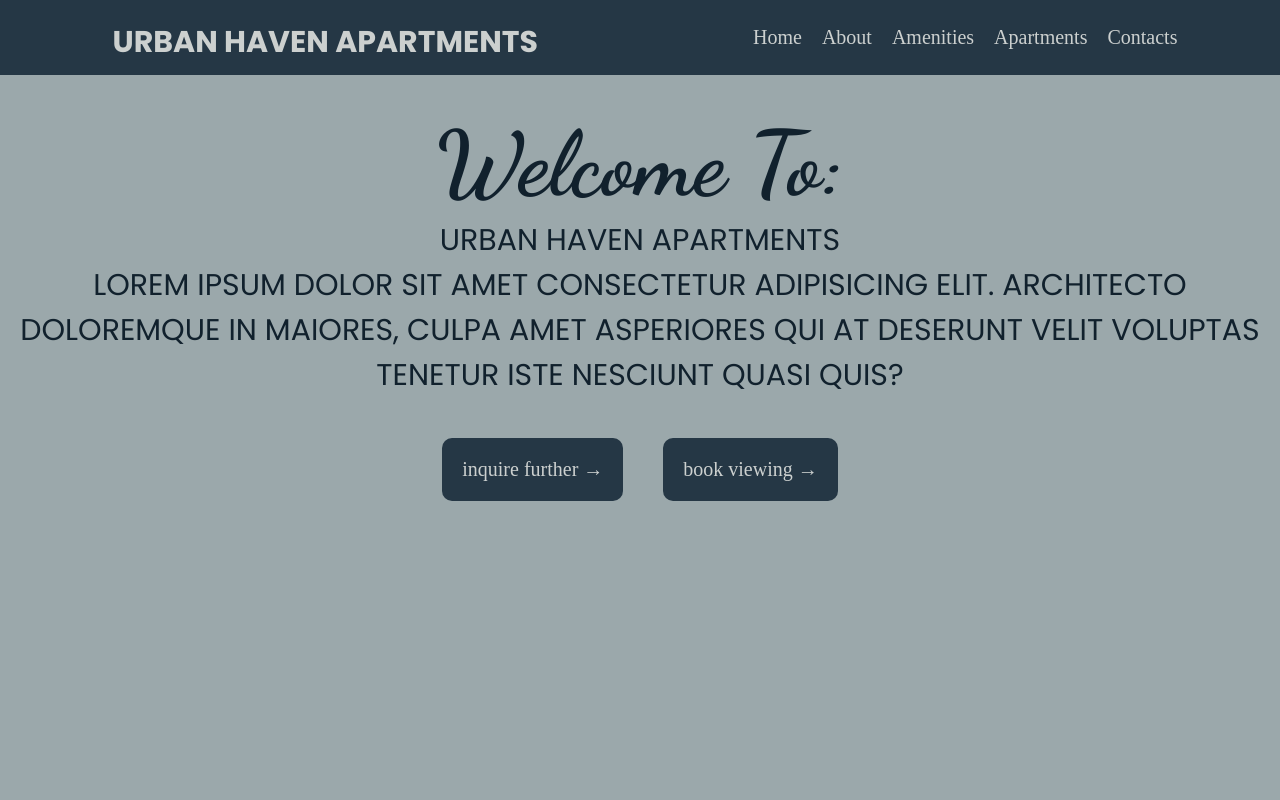
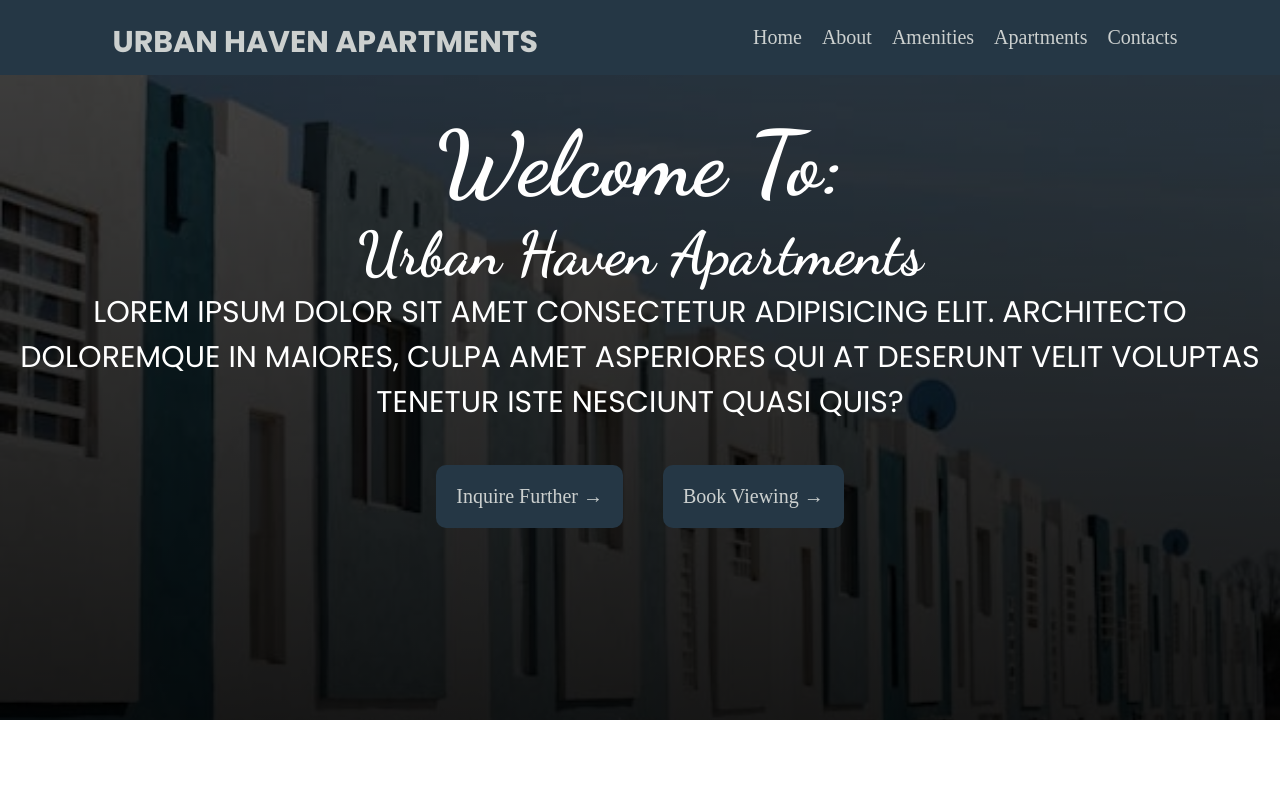
Before and after one commit to miriammugure/urban_haven, a website built with Vite: page index.html in a window 1280 px wide. Shown: the top 800 px of the page. Built offline with nearby package versions, Linux system fonts and the light colour scheme; files whose address does not match are found by name; a web font is replaced by a local one.

Commit message:
change the hero section to have a background image

```diff
--- a/index.html
+++ b/index.html
@@ -32,9 +32,10 @@
         <div class="home-text-box">
           <div class="home-main-box">
             <h2 class="home-main-text">welcome to:</h2>
+            <p class="home-sub-text">urban haven apartments</p>
           </div>
           <div class="home-sub-box">
-            <p class="home-sub-text">urban haven apartments</p>
+
             <p>
               Lorem ipsum dolor sit amet consectetur adipisicing elit.
               Architecto doloremque in maiores, culpa amet asperiores qui at
--- a/style.css
+++ b/style.css
@@ -13,13 +13,15 @@ html {
 body {
   padding: 0;
   margin: 0;
-  background-color: var(--primary-color);
+
+  /* background-color: var(--primary-color); */
 }
 :root {
   --primary-color: #9ba8ab;
   --secondary-color: #ccd0cf;
   --background-color: #253745;
   --text-color: #11212d;
+  --para-color:#fff;
   --paragrapgh-color: #06141b;
   --primary-font: "Poppins", Sans-serif;
   --secondary-font: "Dancing Script", cursive;
@@ -75,11 +77,15 @@ body {
 
 /* home styling */
 .home {
-  background-color: var(--primary-color);
+  /* background-color: var(--primary-color); */
   height: 90vh;
   padding-top: 8rem;
   display: flex;
   flex-direction: column;
+  background-image:linear-gradient(rgba(0,0,0,0.7), rgba(0,0,0,0.9)),url(./Assets/background.webp);
+  background-size: cover;
+ background-position: center;
+  background-repeat: no-repeat;
   /* border: 2px solid red; */
   /* z-index: 99; */
 }
@@ -90,18 +96,23 @@ body {
 }
 .home-main-box {
   font-family: var(--secondary-font);
-  color: var(--text-color);
+  color: var(--para-color);
   text-align: center;
   font-size: 6rem;
   text-transform: capitalize;
   /* border: 2px solid green; */
 }
+.home-sub-text{
+  font-weight: bold;
+  color: var(--para-color);
+}
 .home-sub-box {
   /* border: 2px solid black; */
   text-align: center;
   font-size: 3rem;
+  /* font-weight: bold; */
   font-family: var(--primary-font);
-  color: var(--text-color);
+  color: var(--para-color);
   text-transform: uppercase;
 }
 .home-box-cta {
@@ -114,6 +125,7 @@ body {
 .home-cta {
   font-size: 2rem;
   text-decoration: none;
+  text-transform: capitalize;
   color: var(--secondary-color);
   padding: 2rem;
   border-radius: 10px;
@@ -140,7 +152,7 @@ body {
   display: flex;
   align-items: center;
   justify-content: space-around;
-  background-color: var(--primary-color);
+  /* background-color: var(--primary-color); */
 }
 .image-box-about {
   /* border: #06141b 2px solid; */
@@ -173,7 +185,7 @@ body {
   display: flex;
   /* z-index: 99; */
   flex-direction: column;
-  background-color: var(--primary-color);
+  /* background-color: var(--primary-color); */
 }
 .amenities-title {
   /* padding-top: 2rem; */
@@ -249,7 +261,7 @@ body {
   padding: 1rem;
   flex-wrap: wrap;
   /* border: 2px solid red; */
-  background-color: var(--primary-color);
+  /* background-color: var(--primary-color); */
 }
 .apartment-card-box {
   display: flex;
@@ -326,7 +338,7 @@ body {
   min-height: 80vh;
   padding: 9rem 2rem 1rem 2rem;
   /* border: 2px solid red; */
-  background-color: var(--primary-color);
+  /* background-color: var(--primary-color); */
 }
 .contact-us {
   border: 2px solid black;
@@ -504,8 +516,6 @@ footer {
     min-height: 100vh;
     display: flex;
     gap: 2rem;
-    /* border: 2px solid red; */
-    /* flex-direction: column; */
     flex-wrap: wrap;
     justify-content: center;
     align-items: center;
```
Also changed, not shown: Assets/about.webp (added), Assets/bac.jpeg (added), Assets/background.webp (added), Assets/background2.jpeg (added).
